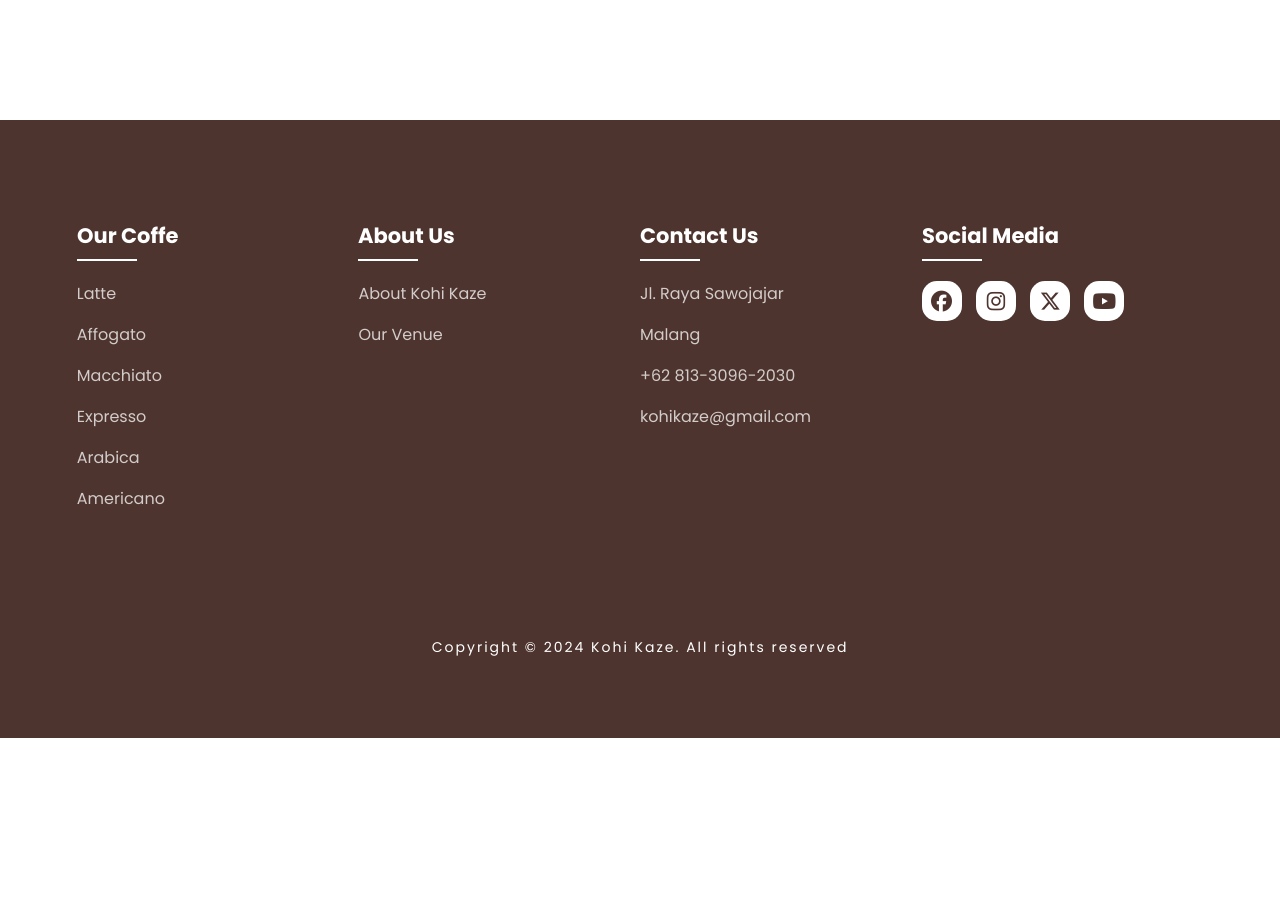
After one commit to bimantaraaryasatya/Kohi-Kaze-Shop, a PHP site: page /footer.php in a window 1280 px wide. The commit adds this page. Run offline with PHP 8.4, Linux system fonts and the light colour scheme; some libraries are stand-ins or nearby versions.

Commit message:
make footer dan header, modification signup page

```diff
--- /dev/null
+++ b/kohi_user/footer.php
@@ -0,0 +1,79 @@
+<!DOCTYPE html>
+<html lang="en">
+<head>
+    <meta charset="UTF-8">
+    <meta name="viewport" content="width=device-width, initial-scale=1.0">
+    <link rel="stylesheet" href="style/footer.css">
+    <script src="https://kit.fontawesome.com/5e57207f98.js" crossorigin="anonymous"></script>
+    <link href="https://unpkg.com/aos@2.3.1/dist/aos.css" rel="stylesheet">
+    <title>Footer</title>
+</head>
+<body>
+<section id="contact">
+        <div class="footer">
+          <div class="main">
+            <div class="list">
+              <h4 data-aos="zoom-in-right" data-aos-duration=1000 data-aos-once="true">Our Coffe</h4>
+              <ul>
+                <li data-aos="fade-right" data-aos-duration=1000 data-aos-delay=200 data-aos-once="true"><a href="semuaproduk.php?id-kategori=1">Latte</a></li>
+                <li data-aos="fade-right" data-aos-duration=1000 data-aos-delay=400 data-aos-once="true"><a href="semuaproduk.php?id-kategori=2">Affogato</a></li>
+                <li data-aos="fade-right" data-aos-duration=1000 data-aos-delay=600 data-aos-once="true"><a href="semuaproduk.php?id-kategori=3">Macchiato</a></li>
+                <li data-aos="fade-right" data-aos-duration=1000 data-aos-delay=800 data-aos-once="true"><a href="semuaproduk.php?id-kategori=4">Expresso</a></li>
+                <li data-aos="fade-right" data-aos-duration=1000 data-aos-delay=1000 data-aos-once="true"><a href="semuaproduk.php?id-kategori=5">Arabica</a></li>
+                <li data-aos="fade-right" data-aos-duration=1000 data-aos-delay=1200 data-aos-once="true"><a href="semuaproduk.php?id-kategori=5">Americano</a></li>
+              </ul>
+            </div>
+
+            <div class="list">
+              <h4 data-aos="zoom-in-right" data-aos-duration=1000 data-aos-once="true">About Us</h4>
+              <ul>
+                <li data-aos="fade-right" data-aos-duration=1000 data-aos-delay=200 data-aos-once="true"><a href="aboutus.php">About Kohi Kaze</a></li>
+                <li data-aos="fade-right" data-aos-duration=1000 data-aos-delay=400 data-aos-once="true"><a href="https://www.google.com/maps/place/Jl.+Danau+Ranau,+Sawojajar,+Kec.+Kedungkandang,+Kota+Malang,+Jawa+Timur+65139/data=!4m2!3m1!1s0x2dd6285d1f051a77:0xd137e941d65978a?sa=X&ved=1t:242&ictx=111">Our Venue</a></li>
+              </ul>
+            </div>
+
+            <div class="list">
+              <h4 data-aos="zoom-in-right" data-aos-duration=1000 data-aos-once="true">Contact Us</h4>
+              <ul>
+                <li data-aos="fade-right" data-aos-duration=1000 data-aos-delay=200 data-aos-once="true"><a href="https://www.google.com/maps/place/Jl.+Raya+Sawojajar,+Sawojajar,+Kec.+Kedungkandang,+Kota+Malang,+Jawa+Timur/@-7.9772034,112.6545466,16.25z/data=!4m6!3m5!1s0x2dd62843213b3e3b:0xb122e6ed58f7609b!8m2!3d-7.9736408!4d112.6558499!16s%2Fg%2F1hm5nw0h4?entry=ttu" target="_blank">Jl. Raya Sawojajar</a></li>
+                <li data-aos="fade-right" data-aos-duration=1000 data-aos-delay=400 data-aos-once="true"><a href="https://www.google.com/maps/place/Malang,+Kota+Malang,+Jawa+Timur/@-7.9786372,112.5492092,12z/data=!3m1!4b1!4m6!3m5!1s0x2dd62822063dc2fb:0x78879446481a4da2!8m2!3d-7.9666204!4d112.6326321!16zL20vMDR3OGRu?entry=ttu" target="_blank">Malang</a></li>
+                <li data-aos="fade-right" data-aos-duration=1000 data-aos-delay=600 data-aos-once="true"><a href="#">+62 813-3096-2030</a></li>
+                <li data-aos="fade-right" data-aos-duration=1000 data-aos-delay=1000 data-aos-once="true"><a href="#">kohikaze@gmail.com</a></li>
+              </ul>
+            </div>
+
+            <div class="list">
+              <h4 data-aos="zoom-in-right" data-aos-duration=1000 data-aos-once="true">Social Media</h4>
+              <div class="social">
+                <li data-aos="fade-up" data-aos-duration=1000 data-aos-once="true">
+                  <a href=""><i class="fa-brands fa-facebook"></i></a>
+                </li>
+
+                <li data-aos="fade-up" data-aos-duration=1000 data-aos-delay=200 data-aos-once="true">
+                  <a href=""><i class="fa-brands fa-instagram"></i></a>
+                </li>
+
+                <li data-aos="fade-up" data-aos-duration=1000 data-aos-delay=400 data-aos-once="true">
+                  <a href=""><i class="fa-brands fa-x-twitter"></i></a>
+                </li>
+
+                <li data-aos="fade-up" data-aos-duration=1000 data-aos-delay=600 data-aos-once="true">
+                  <a href=""><i class="fa-brands fa-youtube"></i></a>
+                </li>
+              </div>
+            </div>
+
+          </div>
+        </div>
+
+        <div class="end-text" data-aos="zoom-in" data-aos-duration=1000 data-aos-once="true">
+          <p>Copyright © 2024 Kohi Kaze. All rights reserved</p>
+        </div>
+
+      </section>
+      <script src="https://unpkg.com/aos@2.3.1/dist/aos.js"></script>
+      <script>
+        AOS.init();
+      </script>
+</body>
+</html>
--- /dev/null
+++ b/kohi_user/style/footer.css
@@ -0,0 +1,101 @@
+@import url("https://fonts.googleapis.com/css2?family=Poppins:wght@200;300;400;500;600;700&display=swap");
+
+*{
+    padding: 0;
+    margin: 0;
+    box-sizing: border-box;
+    font-family: "Poppins", sans-serif;
+    text-decoration: none;
+    list-style: none;
+}
+
+body{
+    height: 100vh;
+}
+
+#contact{
+    margin-top: 120px;
+    background: #4E342E;
+    padding: 80px 6%;
+
+}
+
+.main{
+    display: flex;
+    flex-wrap: wrap;
+}
+
+.footer{
+    padding: 20px 0;
+}
+
+.list{
+    width: 25%;
+}
+
+.list h4{
+    font-size: 21px;
+    color: #fff;
+    margin-bottom:30px ;
+    position: relative;
+}
+
+.list h4::before{
+    content: "";
+    position: absolute;
+    height: 2px;
+    width: 60px;
+    left: 0;
+    bottom: -10px;
+    background-color: #fff;
+}
+
+.list ul li:not(last-child){
+    margin-bottom: 16px ;
+}
+
+.list ul li a{
+    color: #ffffffbf;
+    font-size: var(--p-font);
+    display: block;
+    transition: .3s;
+}
+
+.list ul li a:hover{
+    color: #fff;
+    transform: translateX(14px);
+}
+
+.list .social li {
+    list-style: none;
+    display: inline-flex;
+}
+
+.list .social a{
+    height: 40px;
+    width: 40px;
+    background-color: #fff;
+    color: #4E342E;
+    display: inline-flex;
+    align-items: center;
+    justify-content: center;
+    font-size: 21px;
+    border-radius: 15px;
+    transition: .3s;
+    margin-right: 10px;
+}
+
+.list .social a:hover{
+    transform: scale(1.1);
+}
+
+.end-text{
+    text-align: center;
+    padding-top: 90px;
+}
+
+.end-text p{
+    color: #fff;
+    font-size: 14px;
+    letter-spacing: 2px;
+}
```
Also changed, not shown: kohi_user/header.php (added, +73 -0 lines), kohi_user/index.php (+16 -0 lines), kohi_user/logout.php (added, +15 -0 lines), kohi_user/style/header.css (added, +159 -0 lines), kohi_user/style/signup.css (+5 -3 lines), kohi_user/style/index.css (added).
